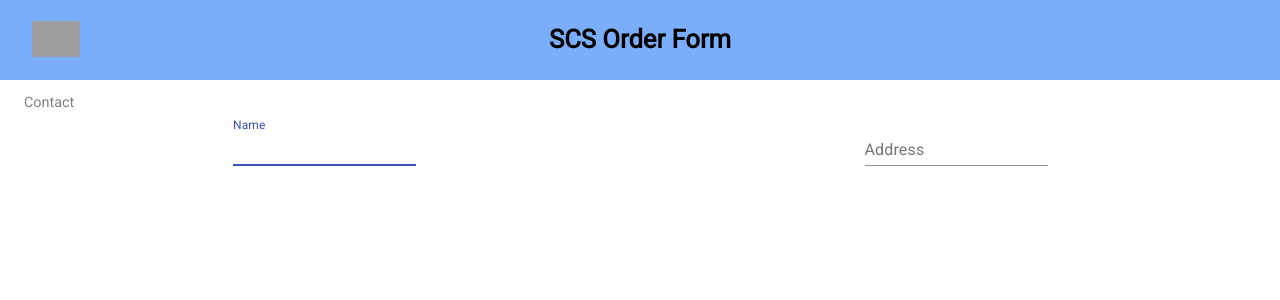
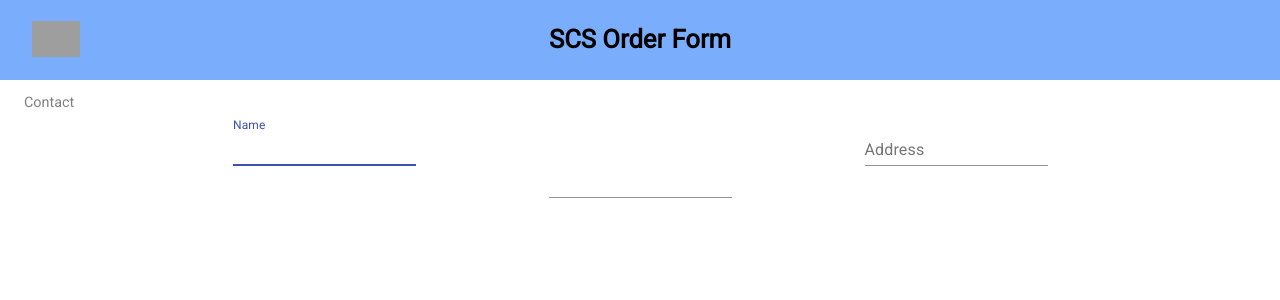
Before and after one commit to tylercorbett/scottish, a React (Create React App) app: page / in a window 1280 px wide. Shown: the top 300 px of the page. Built offline with nearby package versions, Linux system fonts and the light colour scheme; grey boxes are pictures that could not be loaded.

Commit message:
tel test

```diff
--- a/src/components/contact/Contact.js
+++ b/src/components/contact/Contact.js
@@ -1,6 +1,7 @@
 import React from 'react';
 import './Contact.scss';
 import TextField from '@material-ui/core/TextField';
+import Input from '@material-ui/core/Input';
 
 const Contact = () => {
   return (
@@ -15,6 +16,12 @@ const Contact = () => {
           label="Address"
         />
       </div>
+      <div>
+        <Input
+          type="tel"
+        />
+
+      </div>
     </section>
   );
 };
```
